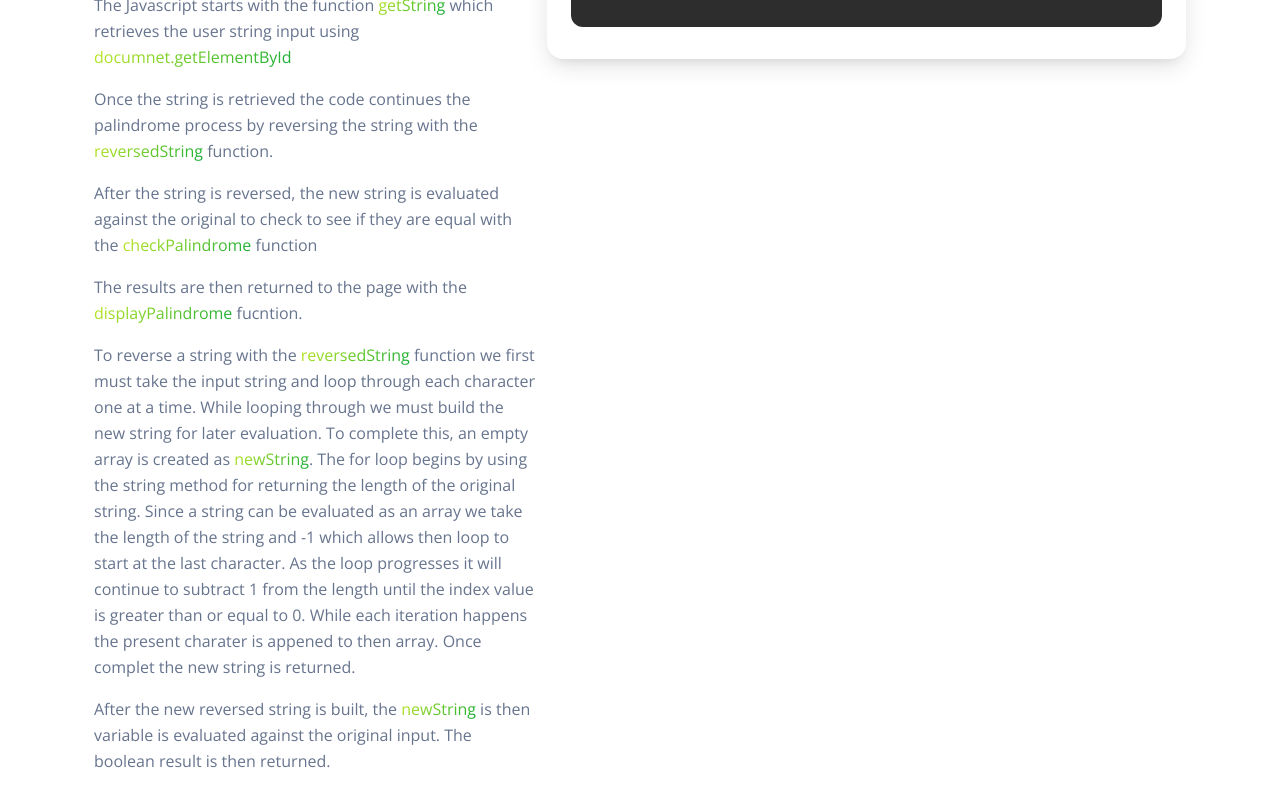
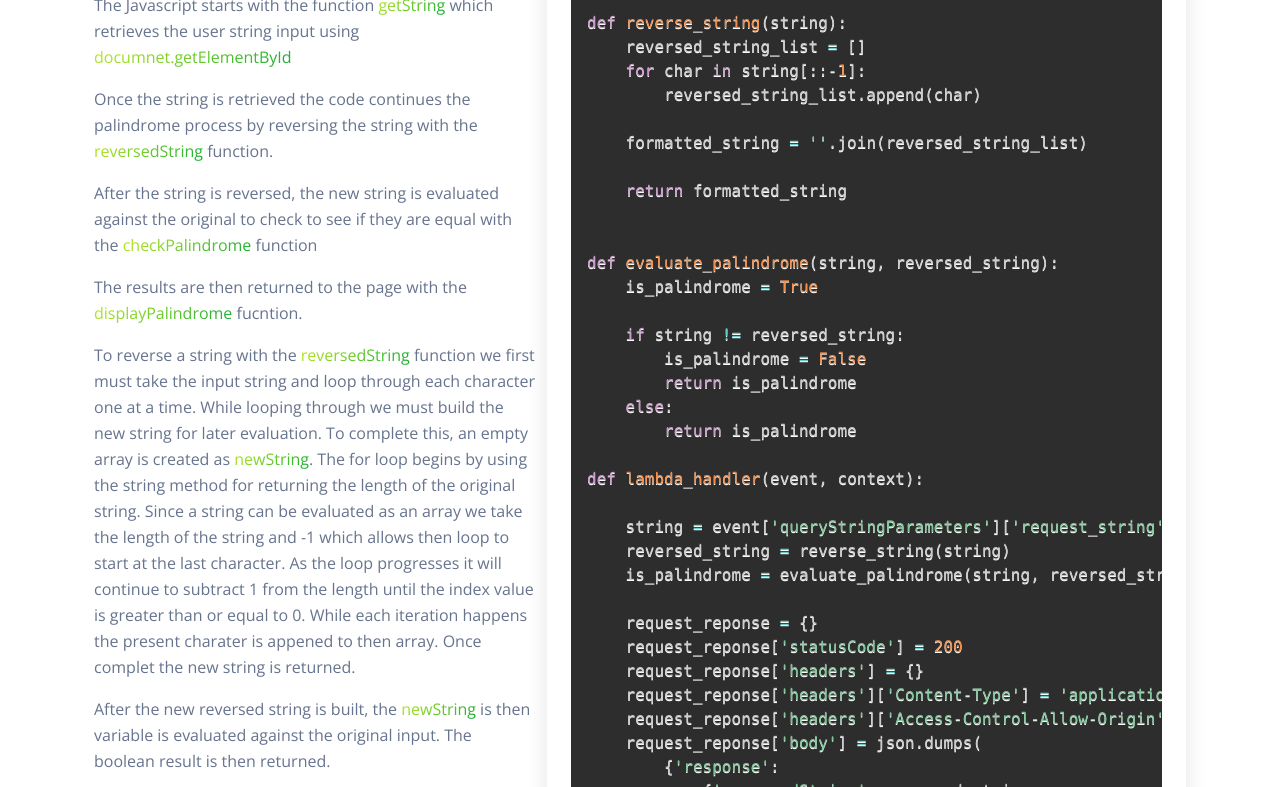
Before and after one commit to joeterlecki/hannah, a plain HTML site: page code.html in a window 1280 px wide. Shown: the part 339-1126 px from the top of the page. Drawn offline with nearby package versions, Linux system fonts and the light colour scheme.

Commit message:
adding lambda code

```diff
--- a/code.html
+++ b/code.html
@@ -138,7 +138,45 @@
                 <div class="col-lg-7 mt-lg-0 mt-5 ps-lg-0 ps-0">
                     <div class="card d-flex justify-content-center p-4 shadow-lg">
                         <pre class="line-numbers"><code class="language-python">
+                            import json
 
+
+                            def reverse_string(string):
+                                reversed_string_list = []
+                                for char in string[::-1]:
+                                    reversed_string_list.append(char)
+
+                                formatted_string = ''.join(reversed_string_list)
+
+                                return formatted_string
+
+
+                            def evaluate_palindrome(string, reversed_string):
+                                is_palindrome = True
+
+                                if string != reversed_string:
+                                    is_palindrome = False
+                                    return is_palindrome
+                                else:
+                                    return is_palindrome
+
+                            def lambda_handler(event, context):
+
+                                string = event['queryStringParameters']['request_string']
+                                reversed_string = reverse_string(string)
+                                is_palindrome = evaluate_palindrome(string, reversed_string)
+
+                                request_reponse = {}
+                                request_reponse['statusCode'] = 200
+                                request_reponse['headers'] = {}
+                                request_reponse['headers']['Content-Type'] = 'application/json'
+                                request_reponse['headers']['Access-Control-Allow-Origin'] = '*'
+                                request_reponse['body'] = json.dumps(
+                                    {'response':
+                                        {'reversedString': reversed_string,
+                                        'isPalindrome': is_palindrome}})
+
+                                return request_reponse
                         </code></pre>
                     </div>
                 </div>
```
